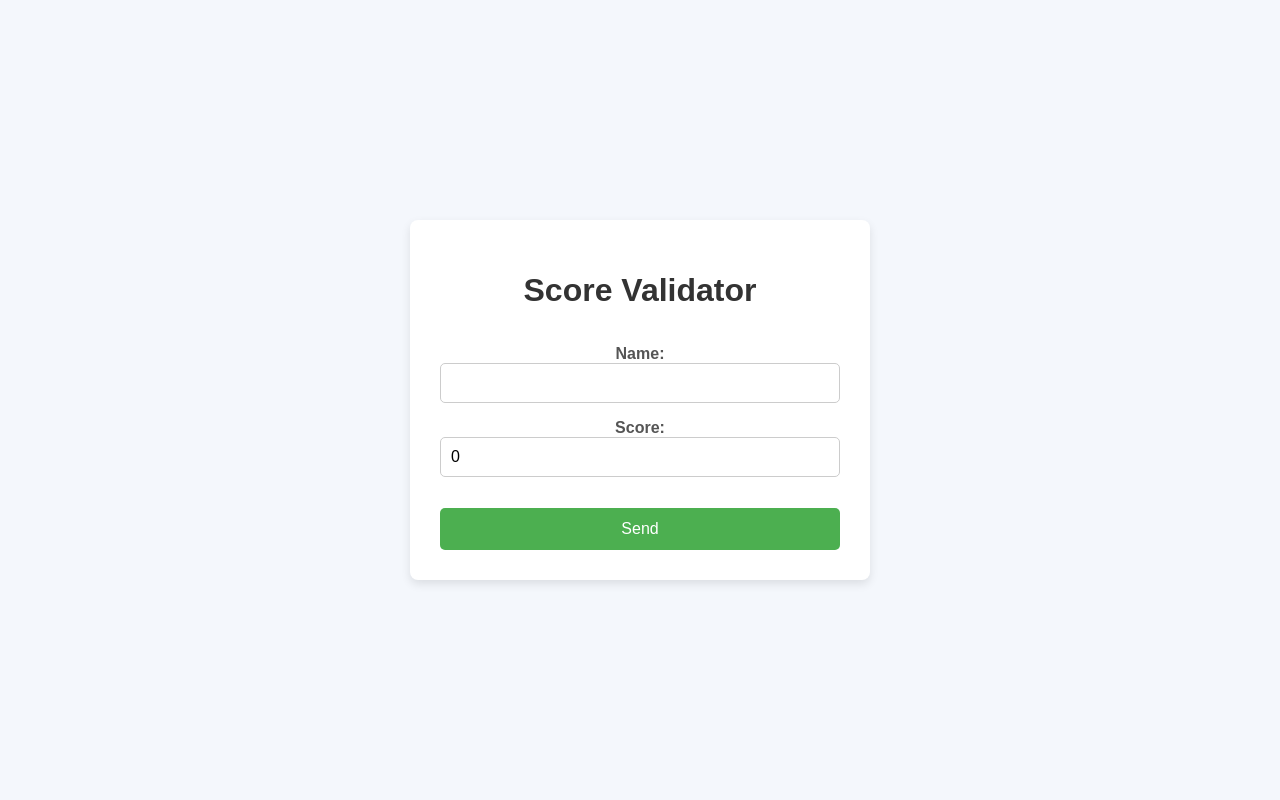
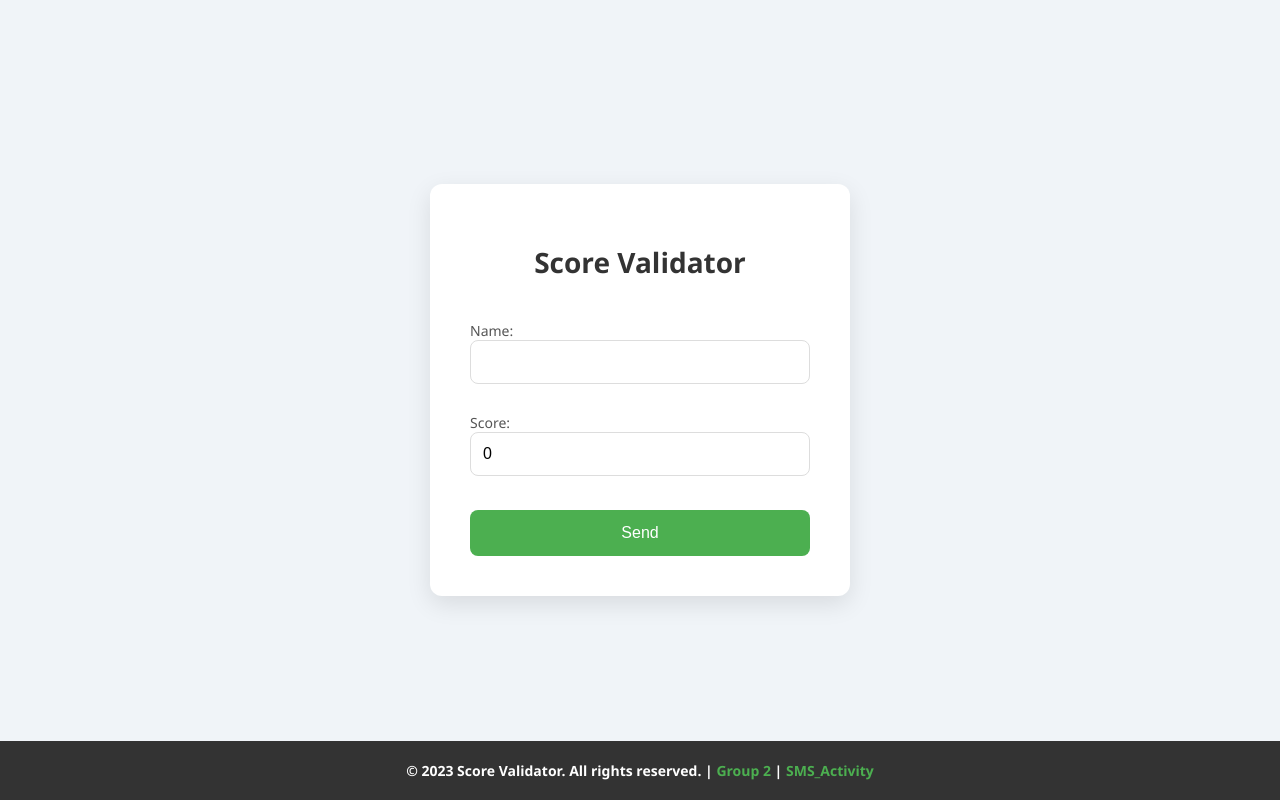
Before and after one commit to jeluayan28/Django_SMS, a Django app: page / in a window 1280 px wide. Run offline with Django 5.2, Linux system fonts and the light colour scheme.

Commit message:
landing_page

```diff
--- a/dashboard/templates/landing_page.html
+++ b/dashboard/templates/landing_page.html
@@ -1,74 +1,142 @@
 <!DOCTYPE html>
 <html lang="en">
   <head>
-    <meta charset="UTF-8">
-    <meta name="viewport" content="width=device-width, initial-scale=1.0">
+    <meta charset="UTF-8" />
+    <meta name="viewport" content="width=device-width, initial-scale=1.0" />
     <title>Send SMS</title>
     <style>
       body {
-            font-family: Arial, sans-serif;
-            background-color: #f4f7fc;
+        font-family: "Segoe UI", Tahoma, Geneva, Verdana, sans-serif;
+        background-color: #f0f4f8;
         margin: 0;
         padding: 0;
         display: flex;
-            justify-content: center;
-            align-items: center;
-            height: 100vh;
+        flex-direction: column;
+        justify-content: center; /* Center the content vertically */
+        align-items: center; /* Center the content horizontally */
+        min-height: 100vh;
       }
+
       .container {
         background-color: #fff;
-            padding: 30px;
-            border-radius: 8px;
-            box-shadow: 0 4px 10px rgba(0, 0, 0, 0.1);
+        padding: 40px;
+        border-radius: 12px;
+        box-shadow: 0 8px 25px rgba(0, 0, 0, 0.1);
         width: 100%;
-            max-width: 400px;
+        max-width: 420px;
+        box-sizing: border-box;
+        margin-bottom: 20px;
       }
+
       h1 {
         text-align: center;
         color: #333;
-            margin-bottom: 20px;
+        font-size: 28px;
+        margin-bottom: 25px;
+        font-weight: 600;
       }
+
       form {
         display: flex;
         flex-direction: column;
+        gap: 20px;
       }
+
       .form-group {
-            margin-bottom: 15px;
+        display: flex;
+        flex-direction: column;
       }
+
       label {
-            font-weight: bold;
+        font-weight: 500;
         color: #555;
+        margin-bottom: 8px;
       }
-        input[type="text"], input[type="number"], textarea {
-            padding: 10px;
-            border: 1px solid #ccc;
-            border-radius: 5px;
+
+      input[type="text"],
+      input[type="number"],
+      textarea {
+        padding: 12px;
+        border: 1px solid #ddd;
+        border-radius: 8px;
         font-size: 16px;
         width: 100%;
         box-sizing: border-box;
+        transition: border-color 0.3s ease;
       }
+
+      input[type="text"]:focus,
+      input[type="number"]:focus,
+      textarea:focus {
+        border-color: #4caf50;
+        outline: none;
+      }
+
+      textarea {
+        resize: vertical;
+        min-height: 100px;
+      }
+
       button {
-            background-color: #4CAF50;
+        background-color: #4caf50;
         color: white;
-            padding: 12px;
+        padding: 14px;
         font-size: 16px;
         border: none;
-            border-radius: 5px;
+        border-radius: 8px;
         cursor: pointer;
-            transition: background-color 0.3s;
+        transition: background-color 0.3s, transform 0.2s;
       }
+
       button:hover {
         background-color: #45a049;
+        transform: translateY(-2px);
       }
+
+      button:active {
+        transform: translateY(2px);
+      }
+
       p {
+        text-align: left;
+        font-weight: bold;
+        color: #777;
+        font-size: 14px;
+        margin-top: 15px;
+      }
+
+      .success {
+        color: #28a745;
+      }
+
+      .error {
+        color: #e74c3c;
+      }
+
+      .footer {
+        background-color: #333;
+        color: #fff;
         text-align: center;
-            font-weight: bold;
+        padding: 20px;
+        width: 100%;
+        box-sizing: border-box;
+        position: absolute;
+        bottom: 0;
       }
-        .success {
-            color: green;
+
+      .footer p {
+        margin: 0;
+        font-size: 14px;
+        color: #fff;
+        text-align: center;
       }
-        .error {
-            color: red;
+
+      .green-text {
+        color: #4caf50; /* Green color */
+      }
+
+      .footer a:hover {
+        color: #45a049;
       }
     </style>
   </head>
@@ -86,11 +154,17 @@
 
       <form method="post">
         {% csrf_token %}
-            <div class="form-group">
-                {{ form.as_p }}
-            </div>
+        <div class="form-group">{{ form.as_p }}</div>
         <button type="submit">Send</button>
       </form>
     </div>
+
+    <footer class="footer">
+      <p>
+        &copy; 2023 Score Validator. All rights reserved. |
+        <span class="green-text">Group 2</span> |
+        <span class="green-text">SMS_Activity</span>
+      </p>
+    </footer>
   </body>
 </html>
```
Also changed, not shown: db.sqlite3 (deleted). Lines whose indentation alone changed are shown as unchanged.
